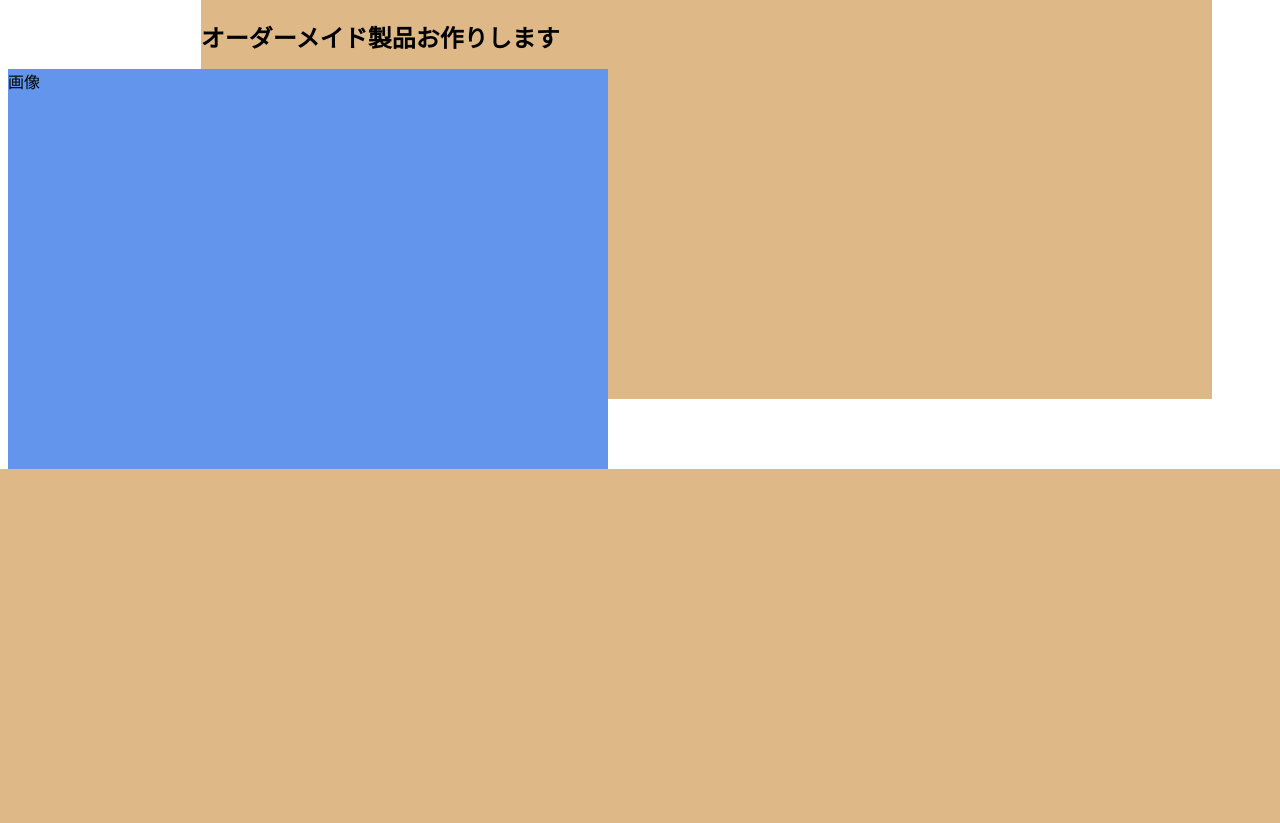
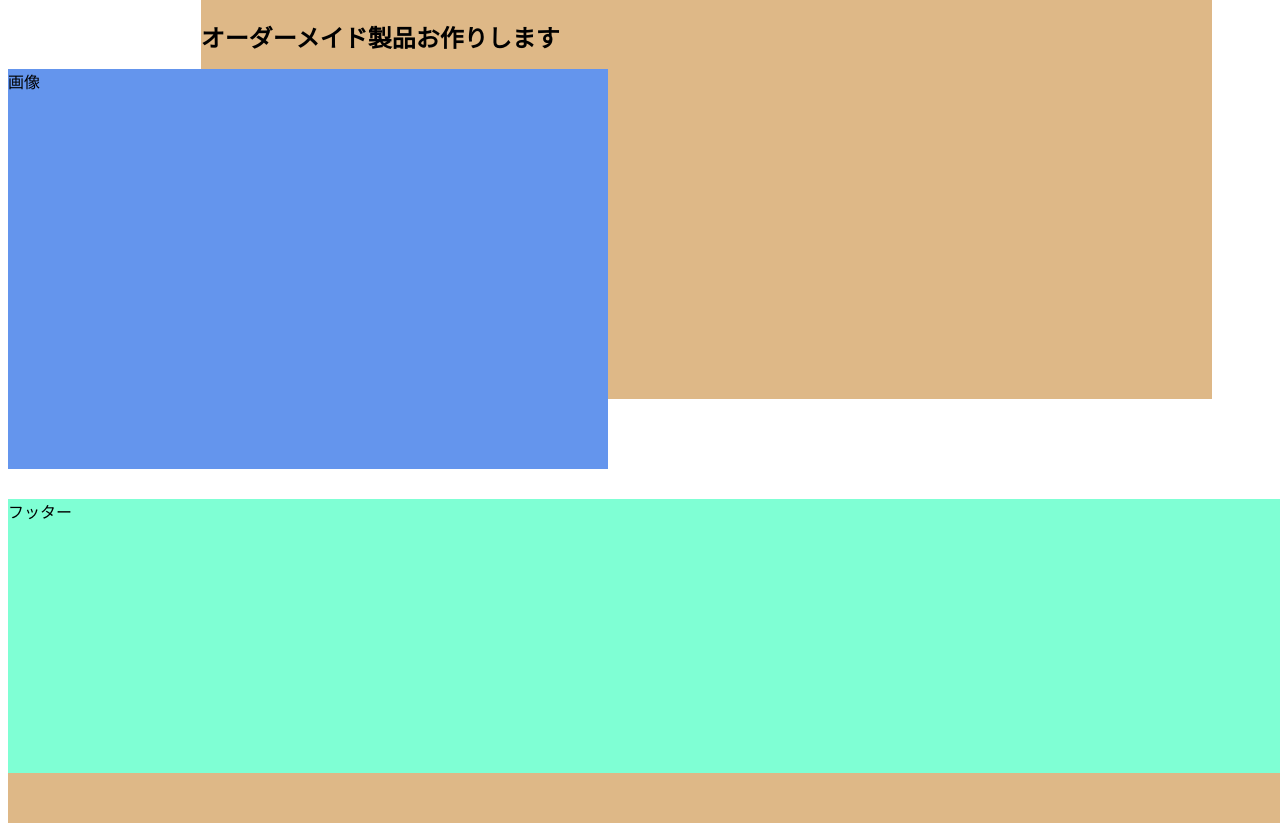
Before and after one commit to atsukofu/minohseian, a PHP site: page / in a window 1280 px wide; the page is wider, and only the part inside the window is pictured. Shown: the part 1799-2622 px from the top of that part. Before the commit the page ends 2268 px from the top of that part, so only its background shows below. Run offline with PHP 8.4, Linux system fonts and the light colour scheme.

```diff
--- a/index.html
+++ b/index.html
@@ -53,5 +53,10 @@
       </div>
     </div>
   </section>
-</body>
+  <div class="footer">
+    フッター
+    <div class="footer-top"></div>
+    <div class="footer-bottom"></div>
+  </div>
+  </body>
 </html>
--- a/styles/index.css
+++ b/styles/index.css
@@ -22,6 +22,7 @@ header {
 section{
   width: 100%;
   min-width: 1200px;
+  margin-bottom: 100px;
 }
 
 .top-slider {
@@ -100,7 +101,7 @@ section{
 }
 
 .oem-wrapper {
-  height: 450px;
+  height: 400px;
   margin-top: 60px;
 }
 
@@ -126,3 +127,20 @@ section{
   z-index: 10;
   top: 70px;
 }
+
+ .footer {
+  width: 1400px;
+  height: 300px;
+  background-color: aquamarine;
+}
+
+.footer-top {
+  width: 100%;
+  height: 250px;
+}
+
+.footer-bottom {
+  width: 100%;
+  height: 50px;
+  background-color: burlywood;
+}
```
Also changed, not shown: add-pro-check.php (+9 -9 lines), add-pro.php (+11 -11 lines).
